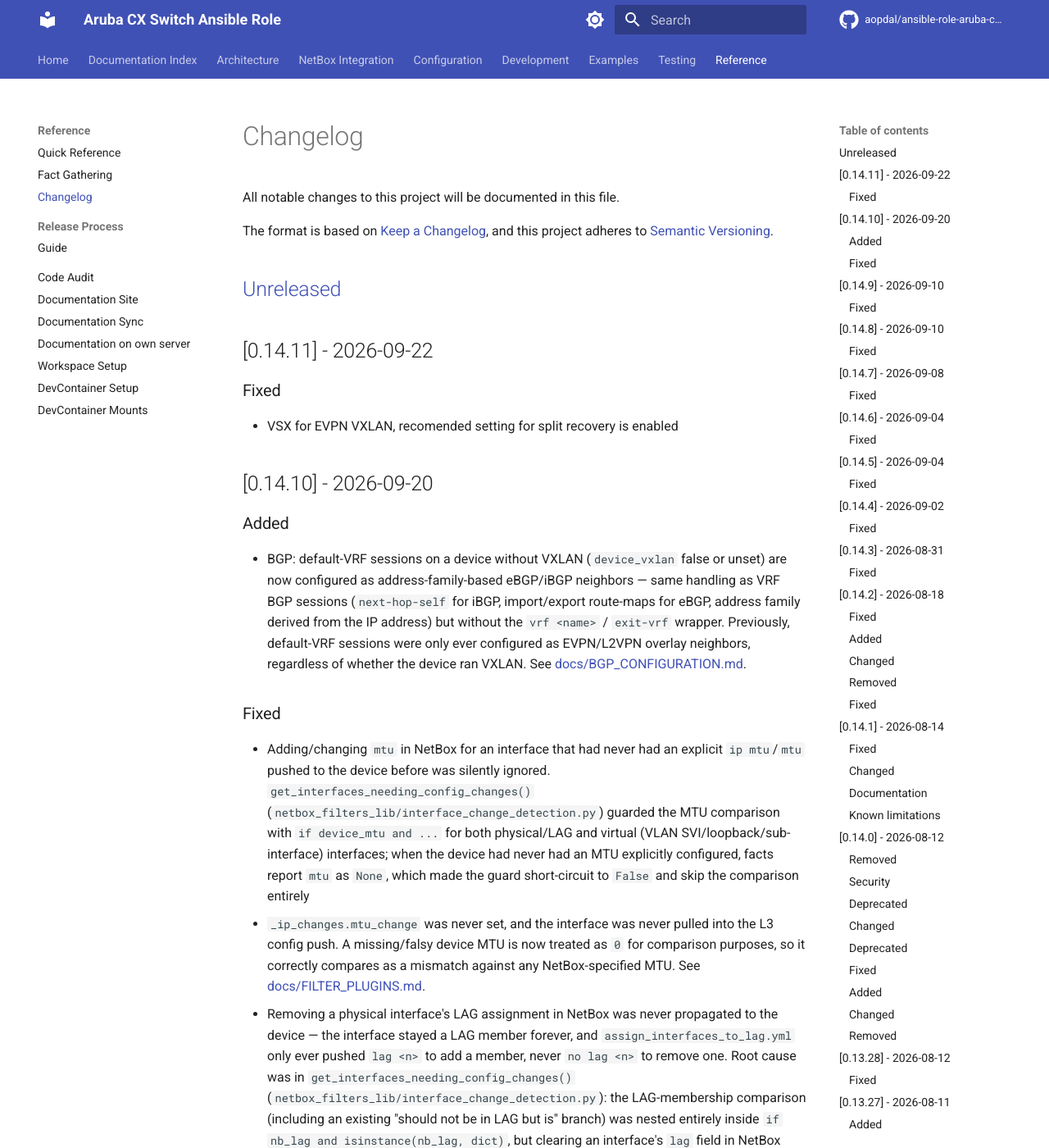
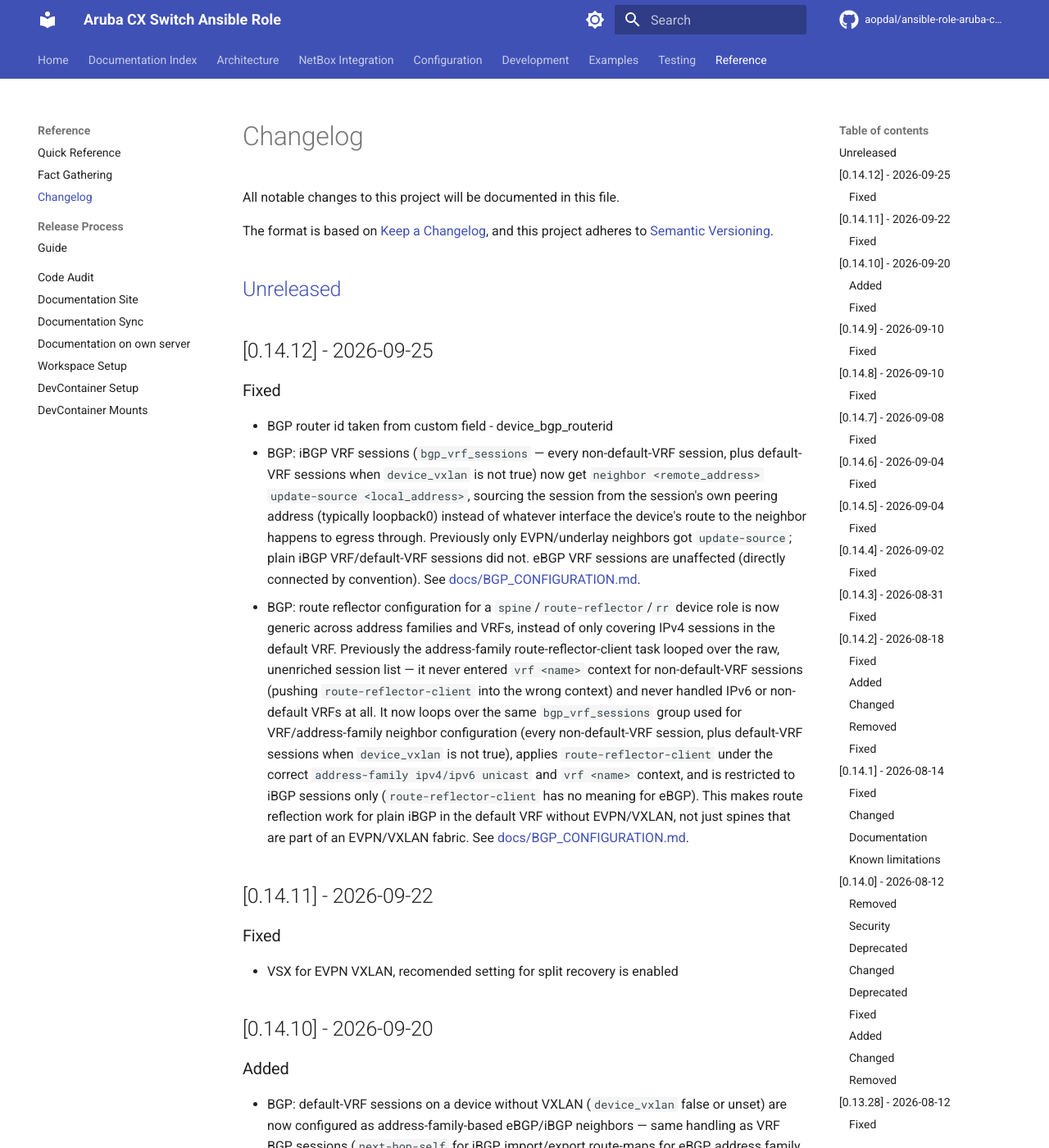
Before and after one commit to aopdal/ansible-role-aruba-cx-switch, an MkDocs documentation site: the page built from docs/CHANGELOG.md, in a window 1280 px wide and 1400 px high. Shown: the whole window at 82% size. Built offline with MkDocs 1.6.1 and Material for MkDocs 9.7.7, drawn with Linux system fonts in a browser that asks for light colours; comment, search, counter and statistics services are not loaded.

Commit message:
chore: release version 0.14.12

```diff
--- a/CHANGELOG.md
+++ b/CHANGELOG.md
@@ -6,6 +6,37 @@
 and this project adheres to [Semantic Versioning](https://semver.org/spec/v2.0.0.html).
 
 ## [Unreleased]
+
+## [0.14.12] - 2026-09-25
+
+### Fixed
+
+- BGP router id taken from custom field - device_bgp_routerid
+- BGP: iBGP VRF sessions (`bgp_vrf_sessions` — every non-default-VRF session,
+  plus default-VRF sessions when `device_vxlan` is not true) now get
+  `neighbor <remote_address> update-source <local_address>`, sourcing the
+  session from the session's own peering address (typically loopback0)
+  instead of whatever interface the device's route to the neighbor happens
+  to egress through. Previously only EVPN/underlay neighbors got
+  `update-source`; plain iBGP VRF/default-VRF sessions did not. eBGP VRF
+  sessions are unaffected (directly connected by convention). See
+  [docs/BGP_CONFIGURATION.md](docs/BGP_CONFIGURATION.md#ibgp-vs-ebgp-detection).
+- BGP: route reflector configuration for a `spine`/`route-reflector`/`rr`
+  device role is now generic across address families and VRFs, instead of
+  only covering IPv4 sessions in the default VRF. Previously the
+  address-family route-reflector-client task looped over the raw,
+  unenriched session list — it never entered `vrf <name>` context for
+  non-default-VRF sessions (pushing `route-reflector-client` into the wrong
+  context) and never handled IPv6 or non-default VRFs at all. It now loops
+  over the same `bgp_vrf_sessions` group used for VRF/address-family
+  neighbor configuration (every non-default-VRF session, plus default-VRF
+  sessions when `device_vxlan` is not true), applies
+  `route-reflector-client` under the correct `address-family
+  ipv4/ipv6 unicast` and `vrf <name>` context, and is restricted to iBGP
+  sessions only (`route-reflector-client` has no meaning for eBGP). This
+  makes route reflection work for plain iBGP in the default VRF without
+  EVPN/VXLAN, not just spines that are part of an EVPN/VXLAN fabric. See
+  [docs/BGP_CONFIGURATION.md](docs/BGP_CONFIGURATION.md#route-reflector-configuration).
 
 ## [0.14.11] - 2026-09-22
 
--- a/docs/CHANGELOG.md
+++ b/docs/CHANGELOG.md
@@ -6,6 +6,37 @@
 and this project adheres to [Semantic Versioning](https://semver.org/spec/v2.0.0.html).
 
 ## [Unreleased]
+
+## [0.14.12] - 2026-09-25
+
+### Fixed
+
+- BGP router id taken from custom field - device_bgp_routerid
+- BGP: iBGP VRF sessions (`bgp_vrf_sessions` — every non-default-VRF session,
+  plus default-VRF sessions when `device_vxlan` is not true) now get
+  `neighbor <remote_address> update-source <local_address>`, sourcing the
+  session from the session's own peering address (typically loopback0)
+  instead of whatever interface the device's route to the neighbor happens
+  to egress through. Previously only EVPN/underlay neighbors got
+  `update-source`; plain iBGP VRF/default-VRF sessions did not. eBGP VRF
+  sessions are unaffected (directly connected by convention). See
+  [docs/BGP_CONFIGURATION.md](BGP_CONFIGURATION.md#ibgp-vs-ebgp-detection).
+- BGP: route reflector configuration for a `spine`/`route-reflector`/`rr`
+  device role is now generic across address families and VRFs, instead of
+  only covering IPv4 sessions in the default VRF. Previously the
+  address-family route-reflector-client task looped over the raw,
+  unenriched session list — it never entered `vrf <name>` context for
+  non-default-VRF sessions (pushing `route-reflector-client` into the wrong
+  context) and never handled IPv6 or non-default VRFs at all. It now loops
+  over the same `bgp_vrf_sessions` group used for VRF/address-family
+  neighbor configuration (every non-default-VRF session, plus default-VRF
+  sessions when `device_vxlan` is not true), applies
+  `route-reflector-client` under the correct `address-family
+  ipv4/ipv6 unicast` and `vrf <name>` context, and is restricted to iBGP
+  sessions only (`route-reflector-client` has no meaning for eBGP). This
+  makes route reflection work for plain iBGP in the default VRF without
+  EVPN/VXLAN, not just spines that are part of an EVPN/VXLAN fabric. See
+  [docs/BGP_CONFIGURATION.md](BGP_CONFIGURATION.md#route-reflector-configuration).
 
 ## [0.14.11] - 2026-09-22
 
```
Also changed, not shown: 1 other file.
